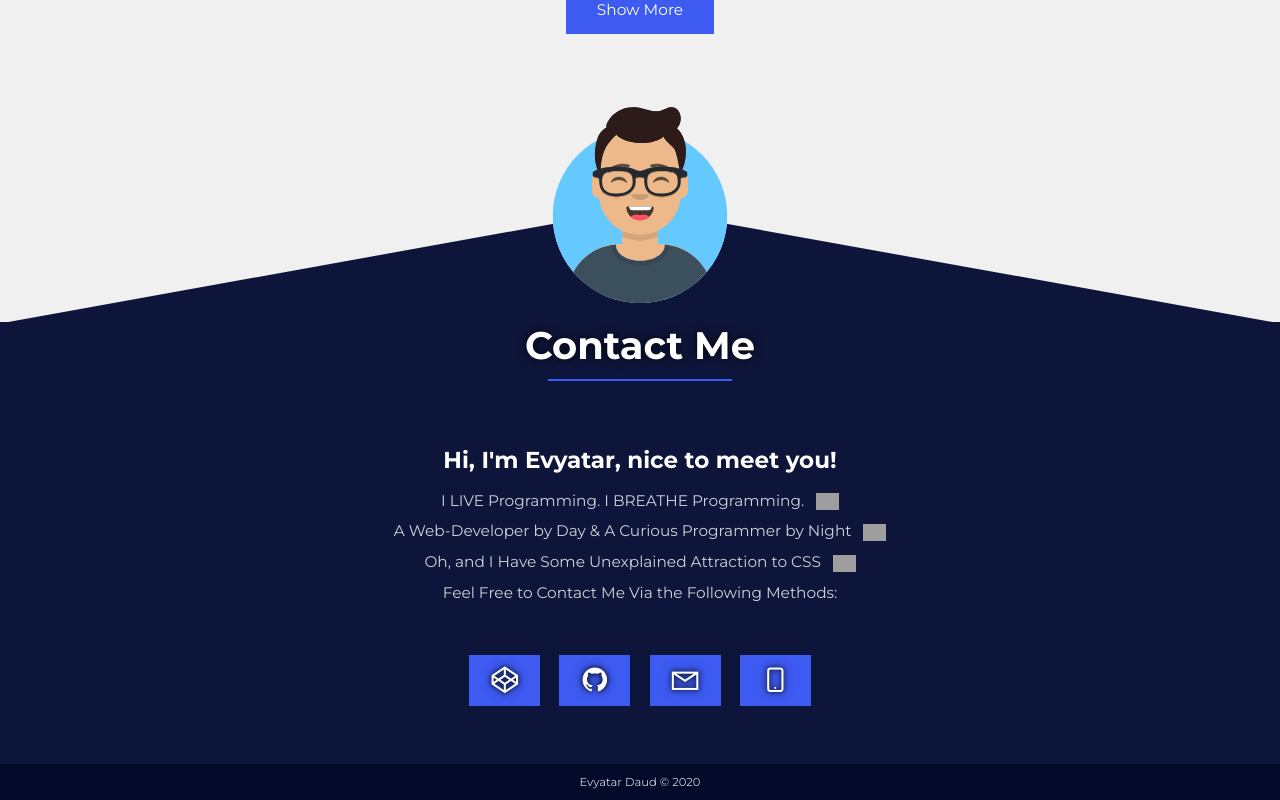
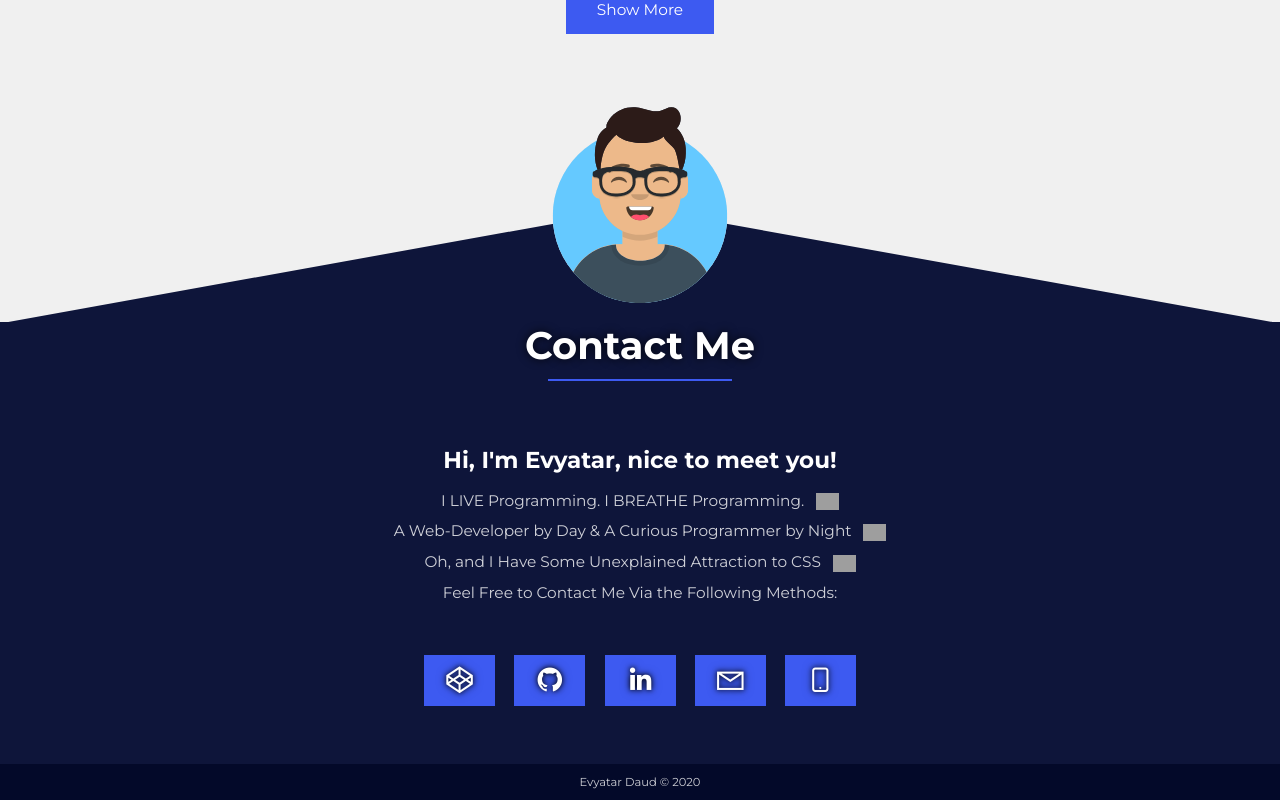
Before and after one commit to StyleShit/portfolio, a React (Create React App) app: page / in a window 1280 px wide. Shown: the part 2207-3007 px from the top of the page. Built offline with nearby package versions, Linux system fonts and the light colour scheme; grey boxes are pictures that could not be loaded.

Commit message:
Add Linkedin link to footer

```diff
--- a/src/components/Footer.js
+++ b/src/components/Footer.js
@@ -36,6 +36,10 @@ export default function Footer() {
                     {/* <!-- StyleShit --> */}
                 </a>
 
+                <a target="_blank" rel="noopener noreferrer" href="https://www.linkedin.com/in/evyatar-daud-404738152/">
+                    <i className="lab la-linkedin-in"></i>
+                </a>
+
                 <a target="_blank" rel="noopener noreferrer" href="mailto:evyatar.daud@gmail.com">
                     <i className="las la-envelope"></i>
                      {/* Email */}
```
